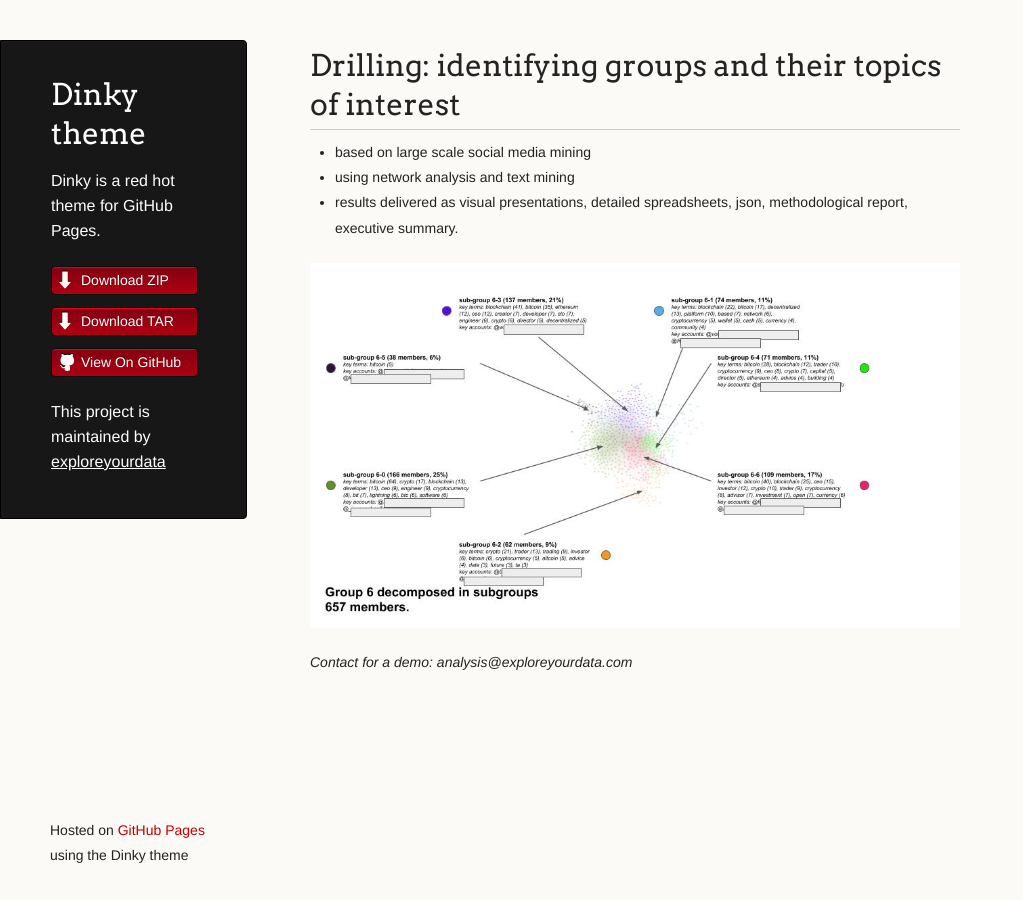
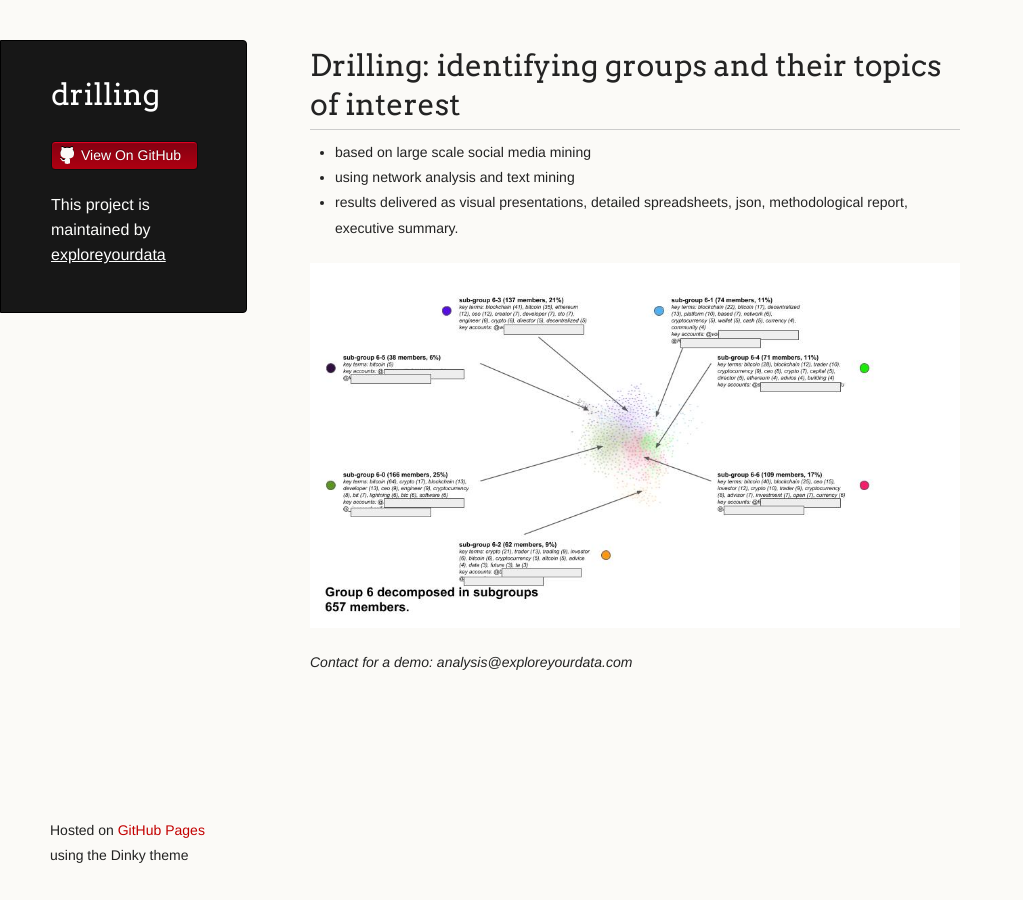
Before and after one commit to exploreyourdata/drilling, a Jekyll site: the page built from docs/index.md, in a window 1280 px wide. Shown: the whole page, without its empty margins (0-1023 px from the left). Built offline with Jekyll 4.4.1, drawn with Linux system fonts in a browser that asks for light colours; the repository's description, which GitHub fills in, is left out; our own code applies the rules of GitHub Pages for plain Markdown files.

```diff
--- a/docs/_config.yml
+++ b/docs/_config.yml
@@ -1,5 +1 @@
-title: Dinky theme
-description: Dinky is a red hot theme for GitHub Pages.
-show_downloads: true
-google_analytics:
 theme: jekyll-theme-dinky
```
